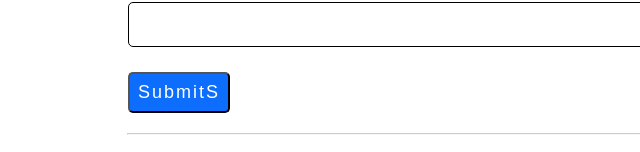
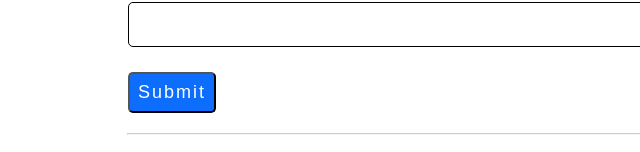
Before and after one commit to Deepak-png981/Contact-Manager-Project, a plain HTML site: page index.html in a window 1280 px wide. Shown: the part 240-392 px from the top of the page, 0-640 px from the left. Drawn offline with Linux system fonts and the light colour scheme.

Commit message:
Update index.html

```diff
--- a/index.html
+++ b/index.html
@@ -33,7 +33,7 @@
 
             </div>
             <!-- SUBMIT BUTTON -->
-            <button id="btn" type="submit">SubmitS</button>
+            <button id="btn" type="submit">Submit</button>
         </form>
     </div>
     <hr>
```
